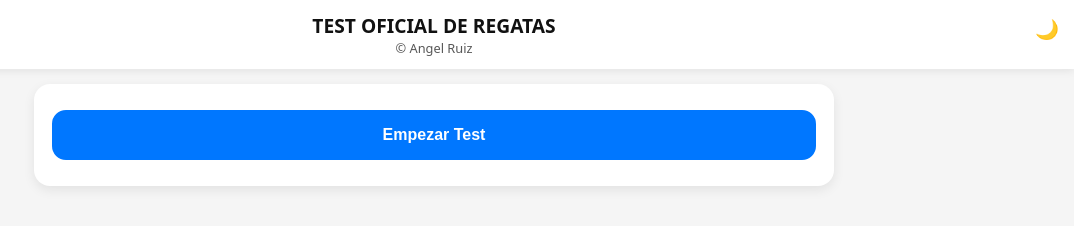
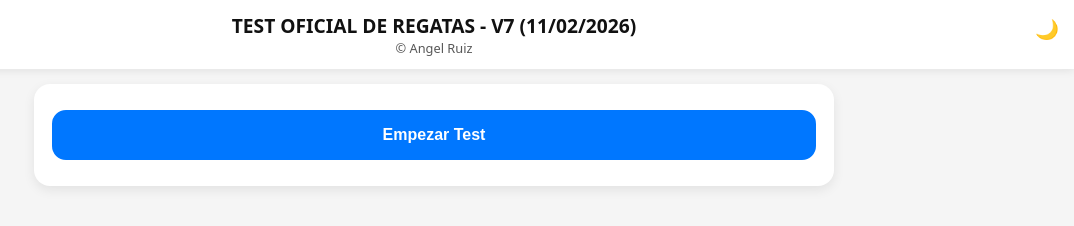
Before and after one commit to Lito2026/test-oficial-regatas, a plain HTML site: page index.html in a window 1280 px wide. Shown: the whole page, without its empty margins (206-1280 px from the left). Drawn offline with Linux system fonts and the light colour scheme.

Commit message:
Add files via upload

```diff
--- a/index.html
+++ b/index.html
@@ -189,7 +189,7 @@ img{
 <body>
 
 <header>
-  <h1>TEST OFICIAL DE REGATAS</h1>
+  <h1>TEST OFICIAL DE REGATAS - V7 (11/02/2026)</h1>
   <div class="copyright">© Angel Ruiz</div>
   <div class="toggle" id="themeToggle">🌙</div>
 </header>
```
